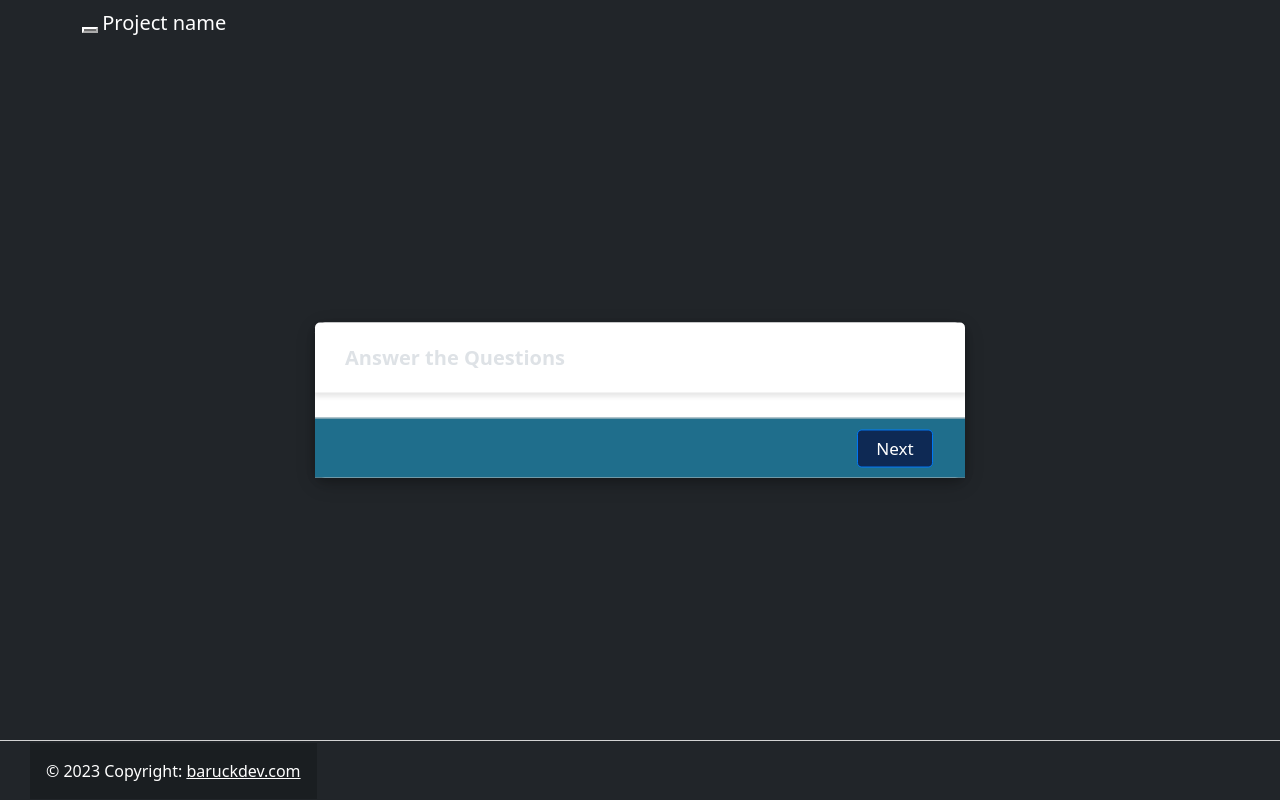
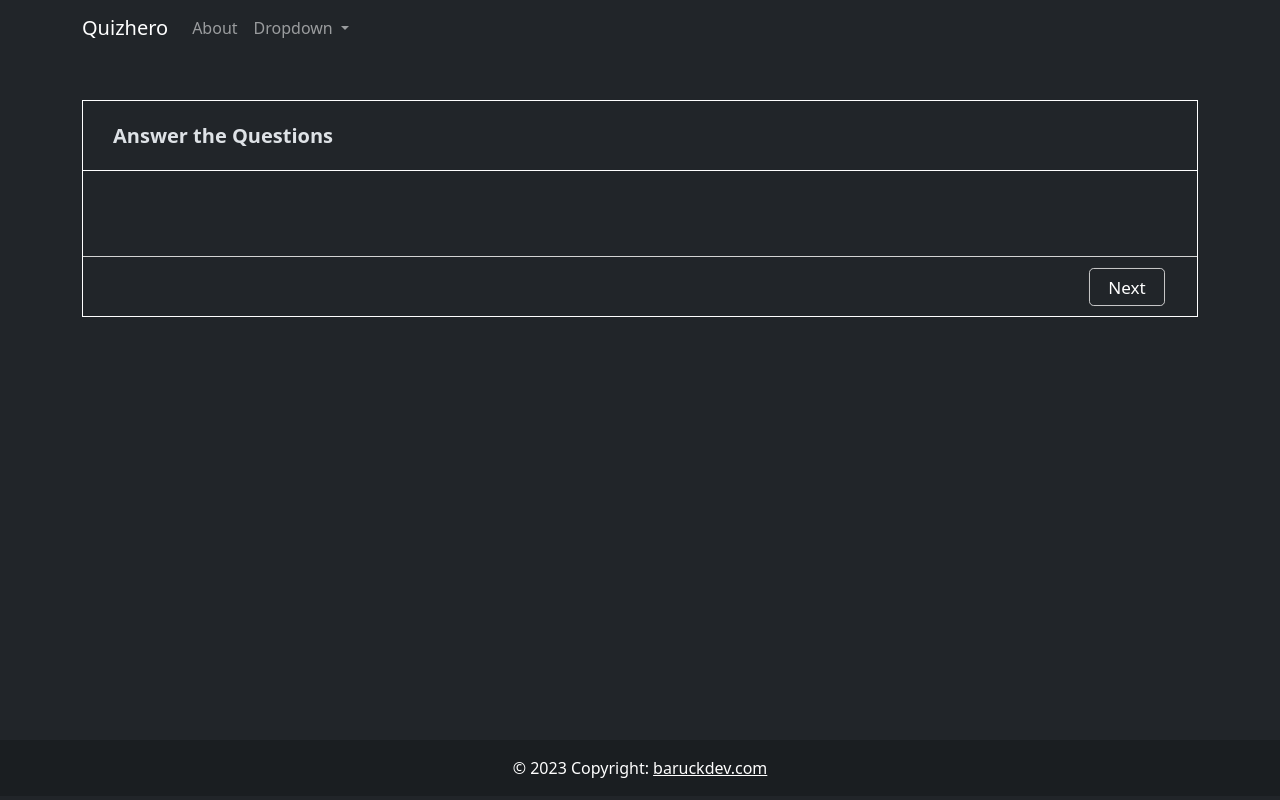
Before and after one commit to MatheusBLopes/quizhero-app, a Django app: template quizhero-app/apps/quizzes/templates/quizzes/pages/quiz-view.html in a window 1280 px wide. Run offline with Django 4.2, Linux system fonts and the light colour scheme; the template is opened without the code that fills it, so the values that code supplies are empty; some libraries are stand-ins or nearby versions.

Commit message:
feat - start improvements

```diff
--- a/quizhero-app/apps/quizzes/static/quizzes/css/quiz-view.css
+++ b/quizhero-app/apps/quizzes/static/quizzes/css/quiz-view.css
@@ -1,7 +1,7 @@
 @import url('https://fonts.googleapis.com/css2?family=Poppins&display=swap');
 
 
-.start_btn,.quiz_box,.result_box {
+.result_box {
     position: absolute;
     top: 50%;
     left: 50%;
@@ -9,61 +9,36 @@
     box-shadow: 0 4px 8px 0 rgba(0,0,0,0.2), 0 6px 20px 0 rgba(0,0,0,0.19)
 }
 
-.start_btn {
-    box-shadow: none;
-}
 
 .quiz_box.activeQuiz,.result_box.activeResult {
-    opacity: 1;
-    z-index: 5;
     pointer-events: auto;
-    transform: translate(-50%, -50%) scale(1);
-}
-
-.start_btn button {
-    font-size: 25px;
-    font-weight: 500;
-    color: #032954;
-    height: 150px;
-    width: 150px;
-    outline: none;
-    border: none;
-    border-radius: 50%;
-    background: #fff;
-    cursor: pointer;
 }
 
 .quiz_box {
-    width: 650px;
-    background: #fff;
-    border-radius: 10px;
-    transform: translate(-50%, -50%) scale(0.9);
-    opacity: 0;
-    pointer-events: none;
-    transition: all 0.3s ease;
+    background: var(--bs-bg); /* Use Bootstrap's background variable */
+    color: var(--bs-color); /* Use Bootstrap's text color variable */
+    margin-top: 100px;
+    border: 1px solid white;
 }
 
 .quiz_box header {
-    position: relative;
-    z-index: 2;
     height: 70px;
     padding: 0 30px;
-    background: #fff;
-    border-radius: 5px 5px 0 0;
     display: flex;
     align-items: center;
     justify-content: space-between;
-    box-shadow: 0 3px 5px 1px rgba(0,0,0,0.1);
+    border-bottom: 1px solid white;
 }
 
 .quiz_box header .title {
     font-size: 20px;
     font-weight: 600;
+
 }
 
 section {
     padding: 25px 30px 20px 30px;
-    background: #fff;
+    background: var(--bs-bg);
 }
 
 section .que_text {
@@ -73,12 +48,12 @@
 
 section .options_list {
     padding: 20px 0;
-    display: block:
+    display: block;
 }
 
 section .options_list .option {
-    background: #f5f5f5;
-    border: 1px solid #0e2954;
+    background: var(--bs-bg);
+    border: 1px solid lightgray;
     border-radius: 10px;
     padding: 8px 15px;
     font-size: 17px;
@@ -95,9 +70,9 @@
 }
 
 section .options_list .option:hover {
-    color: #008514;
-    background: #cce5ff;
-    border: 1px solid #b8daff;
+    background: #fff;
+    color: #0e2954;
+    font-weight: bold;
 }
 
 section .options_list .option.correct {
@@ -141,42 +116,42 @@
     border-color: #a42834;
 }
 
-footer {
+/* FOOTER */
+
+#footer {
     height: 60px;
     padding: 0 30px;
     display: flex;
     align-items: center;
     justify-content: space-between;
     border-top: 1px solid lightgray;
-    background-color: #1f6e8c;
+    background: var(--bs-bg)
 }
 
-footer .total_que span {
+#footer .total_que span {
     display: flex;
     use-select: none;
 }
 
-footer .total_que span p {
+#footer .total_que span p {
     font-weight: 800;
     padding: 0 5px;
-    color: #00eeff;
 }
 
-footer .total_que span p:first-child {
-    padding-left: 0;
+#footer .total_que span p:first-child {
+
 }
 
-footer button {
+#footer button {
     height: 40px;
     width: 80px;
     font-size: 18px;
     font-weight: 400;
     cursor: pointer;
-    border: 1px solid #007bff;
+    border: 1px solid lightgray;
     outline: none;
-    color: #fff;
     border-radius: 5px;
-    background-color: #0e2954;
+    background-color: var(--bs-bg);
     line-height: 10px;
     opacity: 1;
     pointer-events: none;
@@ -184,17 +159,19 @@
     transition: all 0.3s ease;
 }
 
-footer button:hover {
+#footer button:hover {
     background: #fff;
     color: #0e2954;
     font-weight: bold;
 }
 
-footer button.show {
+#footer button.show {
     opacity: 1;
     pointer-events: auto;
     transform: scale(1);
 }
+
+/* RESULT BOX */
 
 .result_box {
     background: #fff;
--- a/quizhero-app/apps/quizzes/static/quizzes/js/play-quiz.js
+++ b/quizhero-app/apps/quizzes/static/quizzes/js/play-quiz.js
@@ -42,8 +42,8 @@
     window.location.reload();
 }
 
-const nextBtn = document.querySelector('footer .next_btn'),
-question_counter_down = document.querySelector('footer .total_que');
+const nextBtn = document.querySelector('#footer .next_btn'),
+question_counter_down = document.querySelector('#footer .total_que');
 
 nextBtn.onclick = () => {
     if(queCount < quiz.questions.length - 1) {
--- a/quizhero-app/apps/quizzes/templates/quizzes/pages/quiz-view.html
+++ b/quizhero-app/apps/quizzes/templates/quizzes/pages/quiz-view.html
@@ -17,10 +17,10 @@
         <div class="que_text"></div>
         <div class="options_list"></div>
     </section>
-    <footer>
+    <div id="footer">
         <div class="total_que"></div>
         <button class="next_btn">Next</button>
-    </footer>
+    </div>
 </div>
 
 <div class="result_box">
--- a/quizhero-app/base_static/global/css/base-styles.css
+++ b/quizhero-app/base_static/global/css/base-styles.css
@@ -2,10 +2,22 @@
   position: relative;
   min-height: 100%;
 }
+
+body[data-theme='dark'] {
+  --bs-bg: #343a40; /* Dark background */
+  --bs-color: #f8f9fa; /* Light text color */
+}
+
+body[data-theme='light'] {
+  --bs-bg: #f8f9fa; /* Light background */
+  --bs-color: #343a40; /* Dark text color */
+}
+
 body {
   /* Margin bottom by footer height */
   margin-bottom: 60px;
 }
+
 footer {
   position: absolute;
   bottom: 0;
--- a/quizhero-app/base_templates/global/base.html
+++ b/quizhero-app/base_templates/global/base.html
@@ -22,6 +22,9 @@
 
 {% block scripts %}
 <script src="https://cdn.jsdelivr.net/npm/bootstrap@5.3.1/dist/js/bootstrap.bundle.min.js" integrity="sha384-HwwvtgBNo3bZJJLYd8oVXjrBZt8cqVSpeBNS5n7C8IVInixGAoxmnlMuBnhbgrkm" crossorigin="anonymous"></script>
+<script src="https://code.jquery.com/jquery-3.5.1.slim.min.js"></script>
+<script src="https://cdn.jsdelivr.net/npm/@popperjs/core@2.9.3/dist/umd/popper.min.js"></script>
+<script src="https://stackpath.bootstrapcdn.com/bootstrap/4.5.2/js/bootstrap.min.js"></script>
 {% endblock scripts %}
 </body>
 </html>
--- a/quizhero-app/base_templates/global/partials/footer.html
+++ b/quizhero-app/base_templates/global/partials/footer.html
@@ -1,5 +1,4 @@
 <footer class="bg-dark text-center text-white">
-
   <!-- Copyright -->
   <div class="text-center p-3" style="background-color: rgba(0, 0, 0, 0.2);">
     © 2023 Copyright:
--- a/quizhero-app/base_templates/global/partials/header.html
+++ b/quizhero-app/base_templates/global/partials/header.html
@@ -1,33 +1,29 @@
-<!-- Fixed navbar -->
-<div class="navbar navbar-default navbar-fixed-top" role="navigation">
-    <div class="container">
-      <div class="navbar-header">
-        <button type="button" class="navbar-toggle" data-toggle="collapse" data-target=".navbar-collapse">
-          <span class="sr-only">Toggle navigation</span>
-          <span class="icon-bar"></span>
-          <span class="icon-bar"></span>
-          <span class="icon-bar"></span>
-        </button>
-        <a class="navbar-brand" href="#">Project name</a>
-      </div>
-      <div class="collapse navbar-collapse">
-        <ul class="nav navbar-nav">
-          <li class="active"><a href="#">Home</a></li>
-          <li><a href="#about">About</a></li>
-          <li><a href="#contact">Contact</a></li>
-          <li class="dropdown">
-            <a href="#" class="dropdown-toggle" data-toggle="dropdown">Dropdown <b class="caret"></b></a>
-            <ul class="dropdown-menu">
-              <li><a href="#">Action</a></li>
-              <li><a href="#">Another action</a></li>
-              <li><a href="#">Something else here</a></li>
-              <li class="divider"></li>
-              <li class="dropdown-header">Nav header</li>
-              <li><a href="#">Separated link</a></li>
-              <li><a href="#">One more separated link</a></li>
-            </ul>
-          </li>
-        </ul>
-      </div><!--/.nav-collapse -->
+<!-- Fixed dark navbar using Bootstrap 4 -->
+<nav class="navbar navbar-expand-lg navbar-dark bg-dark fixed-top">
+  <div class="container">
+    <a class="navbar-brand" href="/">Quizhero</a>
+    <button class="navbar-toggler" type="button" data-toggle="collapse" data-target="#navbarNav"
+      aria-controls="navbarNav" aria-expanded="false" aria-label="Toggle navigation">
+      <span class="navbar-toggler-icon"></span>
+    </button>
+    <div class="collapse navbar-collapse" id="navbarNav">
+      <ul class="navbar-nav">
+        <li class="nav-item">
+          <a class="nav-link" href="#about">About</a>
+        </li>
+        <li class="nav-item dropdown">
+          <a class="nav-link dropdown-toggle" href="#" id="navbarDropdown" role="button" data-toggle="dropdown"
+            aria-haspopup="true" aria-expanded="false">
+            Dropdown
+          </a>
+          <div class="dropdown-menu" aria-labelledby="navbarDropdown">
+            <a class="dropdown-item" href="#">Action</a>
+            <a class="dropdown-item" href="#">Another action</a>
+            <div class="dropdown-divider"></div>
+            <a class="dropdown-item" href="#">Something else here</a>
+          </div>
+        </li>
+      </ul>
     </div>
   </div>
+</nav>
```
Lines whose indentation alone changed are shown as unchanged.
